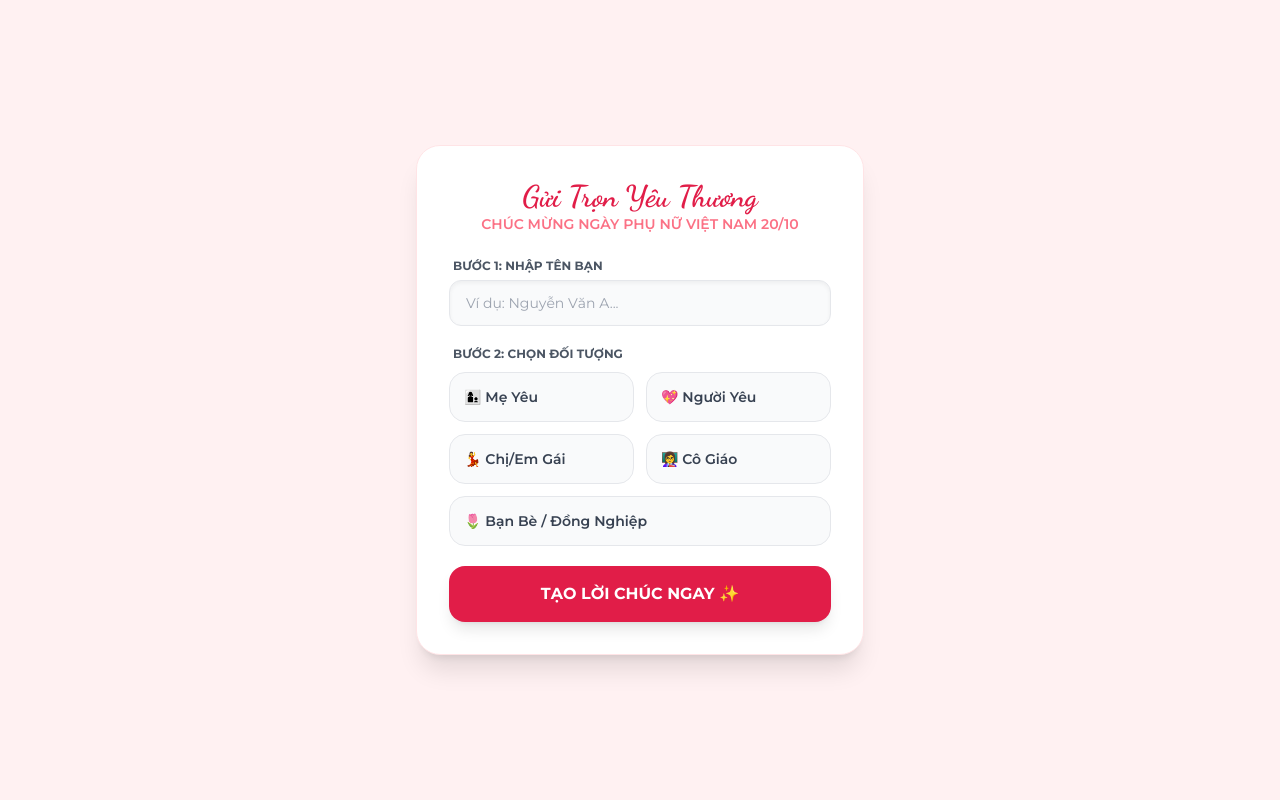
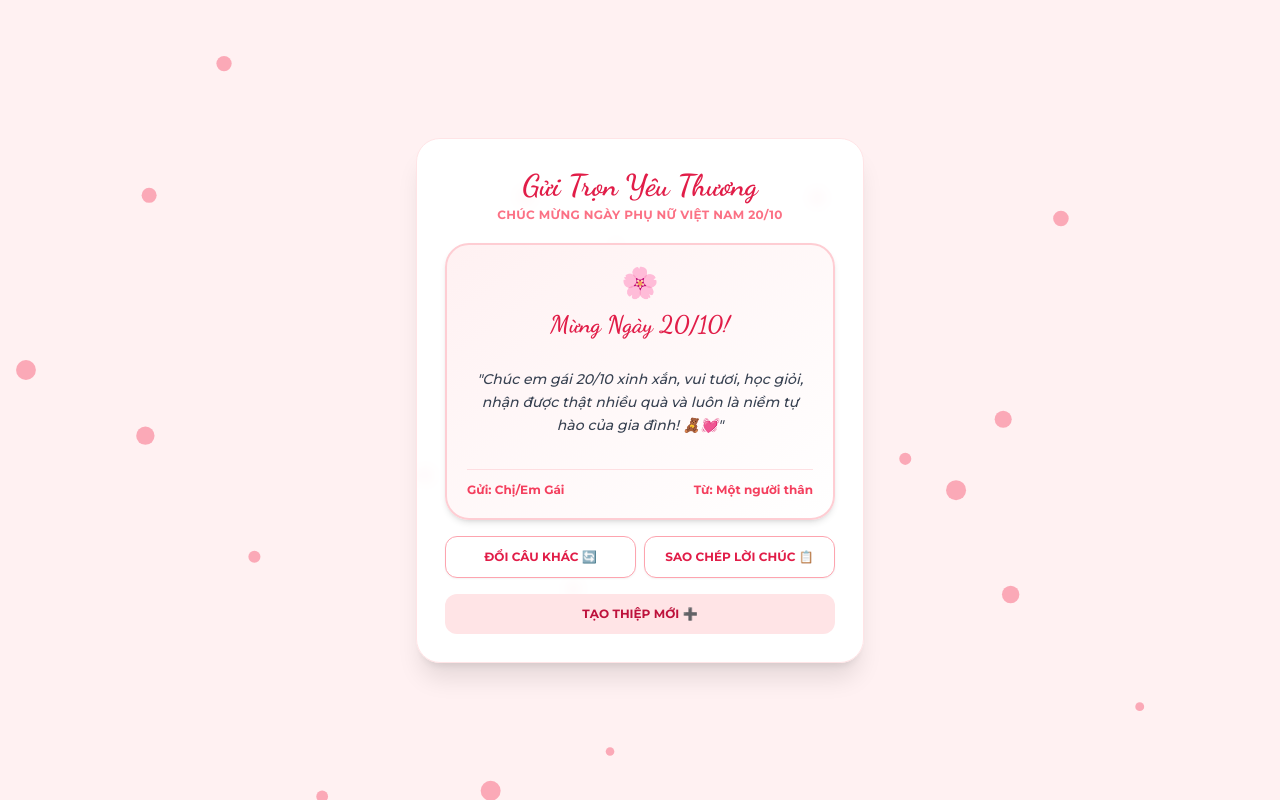
Before and after one commit to kient9770-commits/hay, a website: page index.html in a window 1280 px wide. Both pictures are taken after a click on the button "TẠO LỜI CHÚC NGAY ✨". Drawn offline with nearby package versions, Linux system fonts and the light colour scheme.

Commit message:
Update index.html

```diff
--- a/index.html
+++ b/index.html
@@ -2,103 +2,213 @@
 <html lang="vi">
 <head>
   <meta charset="UTF-8">
-  <meta name="viewport" content="width=device-width, initial-scale=1.0">
+  <meta name="viewport" content="width=device-width, initial-scale=1.0, maximum-scale=1.0, user-scalable=no">
   <title>Gửi Trọn Yêu Thương - 20/10 🌸</title>
 
-  <!-- Cấu hình PWA & Mobile -->
+  <!-- PWA meta tags -->
   <meta name="apple-mobile-web-app-capable" content="yes">
   <meta name="apple-mobile-web-app-status-bar-style" content="black-translucent">
-  <meta name="apple-mobile-web-app-title" content="Chúc 20/10">
 
-  <!-- Tailwind CSS & Fonts -->
   <script src="https://cdn.tailwindcss.com"></script>
-  <link href="https://fonts.googleapis.com/css2?family=Dancing+Script:wght@700&family=Montserrat:wght@400;600;700&display=swap" rel="stylesheet">
+  <link href="https://fonts.googleapis.com/css2?family=Dancing+Script:wght@700&family=Montserrat:wght@500;600;700&display=swap" rel="stylesheet">
 
   <style>
-    body { font-family: 'Montserrat', sans-serif; }
+    body { font-family: 'Montserrat', sans-serif; touch-action: manipulation; }
     .font-cursive { font-family: 'Dancing Script', cursive; }
 
-    /* Hiệu ứng chuyển cảnh nhẹ nhàng */
-    .fade-in { animation: fadeIn 0.5s ease-in-out forwards; }
-    @keyframes fadeIn { from { opacity: 0; transform: translateY(10px); } to { opacity: 1; transform: translateY(0); } }
+    .fade-in { animation: fadeIn 0.4s ease-out forwards; }
+    @keyframes fadeIn { from { opacity: 0; transform: translateY(8px); } to { opacity: 1; transform: translateY(0); } }
 
-    /* Style riêng cho nút được chọn */
+    /* Highlight nút chọn trên mobile */
     .btn-selected {
-      background-color: #fce7f3 !important; /* bg-rose-100 */
-      border-color: #f43f5e !important;     /* border-rose-500 */
-      color: #e11d48 !important;          /* text-rose-600 */
+      background-color: #ffe4e6 !important;
+      border-color: #f43f5e !important;
+      color: #e11d48 !important;
+      font-weight: 700 !important;
     }
   </style>
 </head>
-<body class="bg-rose-50 text-gray-800 min-h-screen p-4 flex items-center justify-center">
+<body class="bg-rose-50 text-gray-800 min-h-screen p-3 sm:p-4 flex items-center justify-center relative overflow-x-hidden">
 
-  <!-- Hiệu ứng nền Canvas: Cánh hoa falling -->
-  <canvas id="canvas-petals" class="fixed top-0 left-0 w-full h-full pointer-events-none z-0"></canvas>
+  <!-- Canvas cánh hoa falling -->
+  <canvas id="canvas-petals" style="position: fixed; top: 0; left: 0; width: 100vw; height: 100vh; pointer-events: none; z-index: 0;"></canvas>
 
-  <main class="w-full max-w-md bg-white p-6 md:p-8 rounded-3xl shadow-xl border border-rose-100 relative z-10 transition-all duration-300">
+  <main class="w-full max-w-md bg-white/95 backdrop-blur-sm p-5 sm:p-7 rounded-3xl shadow-xl border border-rose-100 relative z-10 transition-all">
 
-    <!-- TIÊU ĐỀ -->
-    <header class="text-center mb-6">
+    <header class="text-center mb-5">
       <h1 class="text-3xl font-bold text-rose-600 font-cursive">Gửi Trọn Yêu Thương</h1>
-      <p class="text-sm font-semibold text-rose-400">CHÚC MỪNG NGÀY PHỤ NỮ VIỆT NAM 20/10</p>
+      <p class="text-xs font-bold text-rose-400 tracking-wide mt-1">CHÚC MỪNG NGÀY PHỤ NỮ VIỆT NAM 20/10</p>
     </header>
 
-    <!-- MÀN HÌNH 1: NHẬP THÔNG TIN & CHỌN ĐỐI TƯỢNG -->
-    <div id="screen-setup" class="space-y-5 fade-in">
+    <!-- MÀN HÌNH 1: CẤU HÌNH -->
+    <div id="screen-setup" class="space-y-4 fade-in">
 
-      <!-- Nhập tên bạn -->
       <div>
-        <label class="block text-xs font-bold text-gray-600 mb-1.5 ml-1">BƯỚC 1: NHẬP TÊN BẠN</label>
-        <input type="text" id="sender-name" placeholder="Ví dụ: Nguyễn Văn A..." class="w-full px-4 py-3 bg-gray-50 border border-gray-200 rounded-xl text-sm focus:outline-none focus:ring-2 focus:ring-rose-300 transition shadow-inner">
+        <label class="block text-xs font-bold text-gray-600 mb-1 ml-1">BƯỚC 1: NHẬP TÊN BẠN</label>
+        <input type="text" id="sender-name" placeholder="Ví dụ: Nguyễn Văn A..." class="w-full px-4 py-3 bg-gray-50 border border-gray-200 rounded-2xl text-sm focus:outline-none focus:ring-2 focus:ring-rose-400 font-semibold text-gray-700 shadow-inner">
       </div>
 
-      <!-- Chọn đối tượng -->
       <div>
-        <label class="block text-xs font-bold text-gray-600 mb-2.5 ml-1">BƯỚC 2: CHỌN ĐỐI TƯỢNG</label>
-        <div class="grid grid-cols-2 gap-3">
-          <button onclick="selectCategory('mom')" id="btn-mom" class="category-btn p-3.5 bg-gray-50 border border-gray-200 rounded-2xl text-sm font-semibold text-gray-700 hover:bg-rose-50 hover:border-rose-300 transition flex items-center gap-2.5">
+        <label class="block text-xs font-bold text-gray-600 mb-2 ml-1">BƯỚC 2: CHỌN ĐỐI TƯỢNG</label>
+        <div class="grid grid-cols-2 gap-2.5">
+          <button type="button" onclick="selectCategory('mom')" id="btn-mom" class="category-btn p-3 bg-gray-50 border border-gray-200 rounded-2xl text-xs sm:text-sm font-semibold text-gray-700 active:bg-rose-100 transition flex items-center gap-2">
             👩‍👦 Mẹ Yêu
           </button>
-          <button onclick="selectCategory('lover')" id="btn-lover" class="category-btn p-3.5 bg-gray-50 border border-gray-200 rounded-2xl text-sm font-semibold text-gray-700 hover:bg-rose-50 hover:border-rose-300 transition flex items-center gap-2.5">
+          <button type="button" onclick="selectCategory('lover')" id="btn-lover" class="category-btn p-3 bg-gray-50 border border-gray-200 rounded-2xl text-xs sm:text-sm font-semibold text-gray-700 active:bg-rose-100 transition flex items-center gap-2">
             💖 Người Yêu
           </button>
-          <!-- DANH MỤC CHỊ/EM GÁI MỚI -->
-          <button onclick="selectCategory('sister')" id="btn-sister" class="category-btn p-3.5 bg-gray-50 border border-gray-200 rounded-2xl text-sm font-semibold text-gray-700 hover:bg-rose-50 hover:border-rose-300 transition flex items-center gap-2.5">
+          <button type="button" onclick="selectCategory('sister')" id="btn-sister" class="category-btn p-3 bg-gray-50 border border-gray-200 rounded-2xl text-xs sm:text-sm font-semibold text-gray-700 active:bg-rose-100 transition flex items-center gap-2">
             💃 Chị/Em Gái
           </button>
-          <button onclick="selectCategory('teacher')" id="btn-teacher" class="category-btn p-3.5 bg-gray-50 border border-gray-200 rounded-2xl text-sm font-semibold text-gray-700 hover:bg-rose-50 hover:border-rose-300 transition flex items-center gap-2.5">
+          <button type="button" onclick="selectCategory('teacher')" id="btn-teacher" class="category-btn p-3 bg-gray-50 border border-gray-200 rounded-2xl text-xs sm:text-sm font-semibold text-gray-700 active:bg-rose-100 transition flex items-center gap-2">
             👩‍🏫 Cô Giáo
           </button>
-          <button onclick="selectCategory('friend')" id="btn-friend" class="category-btn p-3.5 bg-gray-50 border border-gray-200 rounded-2xl text-sm font-semibold text-gray-700 hover:bg-rose-50 hover:border-rose-300 transition flex items-center gap-2.5 col-span-2">
+          <button type="button" onclick="selectCategory('friend')" id="btn-friend" class="category-btn p-3 bg-gray-50 border border-gray-200 rounded-2xl text-xs sm:text-sm font-semibold text-gray-700 active:bg-rose-100 transition flex items-center gap-2 col-span-2 justify-center">
             🌷 Bạn Bè / Đồng Nghiệp
           </button>
         </div>
       </div>
 
-      <!-- Nút Tạo lời chúc -->
-      <button onclick="generateWish()" class="w-full py-4 bg-rose-600 text-white rounded-2xl font-bold text-base shadow-lg hover:bg-rose-700 active:scale-95 transition-all">
+      <button type="button" id="submit-btn" onclick="generateWish()" class="w-full py-3.5 bg-rose-600 active:bg-rose-700 text-white rounded-2xl font-bold text-sm sm:text-base shadow-lg transition active:scale-95 mt-2">
         TẠO LỜI CHÚC NGAY ✨
       </button>
     </div>
 
-    <!-- MÀN HÌNH 2: HIỂN THỊ THIỆP -->
-    <div id="screen-card" class="hidden space-y-5 fade-in">
+    <!-- MÀN HÌNH 2: KẾT QUẢ THIỆP -->
+    <div id="screen-card" class="hidden space-y-4 fade-in">
 
-      <!-- Thiệp chúc mừng -->
-      <div id="wish-card" class="bg-gradient-to-br from-rose-50 to-white border-4 border-rose-200 rounded-3xl p-6 text-center shadow-lg relative overflow-hidden transition-all duration-300">
-        <div class="text-4xl mb-3">🌸</div>
-        <h2 id="card-header" class="text-2xl font-bold text-rose-600 font-cursive mb-4">Mừng Ngày 20/10!</h2>
+      <div id="wish-card" class="bg-gradient-to-br from-rose-50 to-white border-2 border-rose-200 rounded-3xl p-5 text-center shadow-md relative overflow-hidden">
+        <div class="text-3xl mb-2">🌸</div>
+        <h2 id="card-header" class="text-2xl font-bold text-rose-600 font-cursive mb-3">Mừng Ngày 20/10!</h2>
 
-        <p id="card-message" class="text-gray-700 text-sm leading-relaxed italic min-h-[120px] flex items-center justify-center px-2">
+        <p id="card-message" class="text-gray-700 text-sm leading-relaxed italic min-h-[100px] flex items-center justify-center px-1 font-medium">
           "Lời chúc sẽ xuất hiện ở đây..."
         </p>
 
-        <div class="mt-5 pt-3 border-t border-rose-200/60 flex items-center justify-between text-xs text-rose-500 font-bold">
-          <span id="card-to">Gửi: Chị Gái</span>
-          <span id="card-from">Từ: [Tên bạn]</span>
+        <div class="mt-4 pt-3 border-t border-rose-200/60 flex items-center justify-between text-xs text-rose-500 font-bold">
+          <span id="card-to">Gửi: ...</span>
+          <span id="card-from">Từ: ...</span>
         </div>
       </div>
 
-      <!-- Các nút thao tác -->
-      <div class="grid grid-cols-2 gap-3">
-        <button onclick="generateWish()" class="py-3 px-4 bg-white border border-rose-30
+      <div class="grid grid-cols-2 gap-2">
+        <button type="button" onclick="generateWish()" class="py-3 px-2 bg-white border border-rose-300 text-rose-600 rounded-xl text-xs font-bold active:bg-rose-50 transition shadow-sm">
+          ĐỔI CÂU KHÁC 🔄
+        </button>
+        <button type="button" onclick="copyWish()" class="py-3 px-2 bg-white border border-rose-300 text-rose-600 rounded-xl text-xs font-bold active:bg-rose-50 transition shadow-sm">
+          SAO CHÉP LỜI CHÚC 📋
+        </button>
+      </div>
+
+      <button type="button" onclick="restartApp()" class="w-full py-3 bg-rose-100 text-rose-700 rounded-xl text-xs font-bold active:bg-rose-200 transition">
+        TẠO THIỆP MỚI ➕
+      </button>
+    </div>
+
+  </main>
+
+  <script>
+    const wishes = {
+      mom: [
+        "Nhân ngày 20/10, con chúc Mẹ luôn khỏe mạnh, hạnh phúc và bình an. Cảm ơn Mẹ đã luôn là bến đỗ bình yên của con! Mẹ ơi, con yêu Mẹ nhiều! 💖🌸",
+        "Mẹ kính yêu, con chúc Mẹ ngày 20/10 tràn ngập nụ cười, nhận được thật nhiều hoa và quà. Con mong Mẹ sống thật lâu bên con! 🌷✨",
+        "Chúc người phụ nữ tuyệt vời nhất thế gian của con ngày Phụ nữ Việt Nam 20/10 thật nhiều niềm vui. Cảm ơn Mẹ vì tất cả! 💐❤️"
+      ],
+      lover: [
+        "Chúc công chúa của anh ngày 20/10 thật xinh đẹp, vui vẻ và nhận được thật nhiều tình yêu thương. Yêu em nhiều nhất! 💖🌹",
+        "Mừng ngày Phụ nữ Việt Nam, chúc cô gái của anh luôn rạng rỡ như những bông hoa, công việc thuận lợi và mãi mãi ở bên anh nhé! ✨👑",
+        "Gửi em yêu! Chúc em ngày 20/10 hạnh phúc trọn vẹn. Mỗi phút giây bên em đều là món quà quý giá với anh! 🌷💝"
+      ],
+      sister: [
+        "Ngày 20/10, chúc chị/em gái luôn rạng rỡ, xinh đẹp, trẻ trung, gặp nhiều may mắn trong công việc và cuộc sống! 🌟🌸",
+        "Chúc chị/em gái ngày Phụ nữ Việt Nam tràn ngập niềm vui, nhận được thật nhiều hoa, nhiều quà và tình yêu thương! 💐❤️",
+        "Mừng 20/10! Chúc chị/em gái ngày càng bùng nổ nhan sắc, mua sắm không cần nhìn giá và luôn hạnh phúc nhé! 🛍️✨",
+        "Chúc em gái 20/10 xinh xắn, vui tươi, học giỏi, nhận được thật nhiều quà và luôn là niềm tự hào của gia đình! 🧸💓"
+      ],
+      teacher: [
+        "Nhân ngày 20/10, em xin kính chúc Cô luôn mạnh khỏe, hạnh phúc và giữ vững ngọn lửa nhiệt huyết với sự nghiệp trồng người! 💐📖",
+        "Kính chúc Cô giáo ngày Phụ nữ Việt Nam thật nhiều niềm vui, luôn xinh đẹp và công tác tốt! 🌸✨"
+      ],
+      friend: [
+        "Chúc bạn thân mến ngày 20/10 luôn tươi trẻ, xinh đẹp, thành công trong công việc và sớm có người rước nhé! 🥳🌸",
+        "Mừng ngày 20/10, chúc bạn luôn vui vẻ, nhận được thật nhiều hoa, nhiều quà và mãi mãi xinh tươi rạng rỡ! 💐🎁"
+      ]
+    };
+
+    let selectedCategory = 'sister'; // Mặc định chọn Chị/Em gái
+
+    function selectCategory(cat) {
+      selectedCategory = cat;
+      document.querySelectorAll('.category-btn').forEach(btn => btn.classList.remove('btn-selected'));
+      const activeBtn = document.getElementById(`btn-${cat}`);
+      if (activeBtn) activeBtn.classList.add('btn-selected');
+    }
+
+    // Tự chọn mặc định Chị/Em gái khi tải trang
+    selectCategory('sister');
+
+    function generateWish() {
+      const senderName = document.getElementById('sender-name').value.trim() || 'Một người thân';
+      const list = wishes[selectedCategory] || wishes.sister;
+      const chosenWish = list[Math.floor(Math.random() * list.length)];
+
+      const labels = { mom: 'Mẹ Yêu', lover: 'Người Yêu', sister: 'Chị/Em Gái', teacher: 'Cô Giáo', friend: 'Bạn Bè' };
+
+      document.getElementById('card-message').innerText = `"${chosenWish}"`;
+      document.getElementById('card-to').innerText = `Gửi: ${labels[selectedCategory]}`;
+      document.getElementById('card-from').innerText = `Từ: ${senderName}`;
+
+      document.getElementById('screen-setup').classList.add('hidden');
+      document.getElementById('screen-card').classList.remove('hidden');
+    }
+
+    function copyWish() {
+      const msg = document.getElementById('card-message').innerText;
+      const from = document.getElementById('card-from').innerText;
+      navigator.clipboard.writeText(`${msg}\n\n${from}\n✨ Chúc mừng ngày Phụ nữ Việt Nam 20/10 ✨`).then(() => {
+        alert('Đã sao chép lời chúc! Bạn dán gửi qua Zalo/Messenger nhé ❤️');
+      }).catch(() => {
+        alert('Đã chọn lời chúc, bạn bôi đen để copy nhé!');
+      });
+    }
+
+    function restartApp() {
+      document.getElementById('screen-card').classList.add('hidden');
+      document.getElementById('screen-setup').classList.remove('hidden');
+    }
+
+    // Canvas nhẹ nhàng cho di động
+    const canvas = document.getElementById('canvas-petals');
+    const ctx = canvas.getContext('2d');
+    let w = canvas.width = window.innerWidth;
+    let h = canvas.height = window.innerHeight;
+
+    window.addEventListener('resize', () => {
+      w = canvas.width = window.innerWidth;
+      h = canvas.height = window.innerHeight;
+    });
+
+    const petals = Array.from({ length: 20 }, () => ({
+      x: Math.random() * w, y: Math.random() * h,
+      r: Math.random() * 6 + 4,
+      sy: Math.random() * 1 + 0.5,
+      sx: Math.random() * 0.6 - 0.3
+    }));
+
+    function anim() {
+      ctx.clearRect(0, 0, w, h);
+      ctx.fillStyle = 'rgba(244, 63, 94, 0.4)';
+      petals.forEach(p => {
+        p.y += p.sy; p.x += p.sx;
+        if (p.y > h) p.y = -10;
+        ctx.beginPath();
+        ctx.arc(p.x, p.y, p.r, 0, Math.PI * 2);
+        ctx.fill();
+      });
+      requestAnimationFrame(anim);
+    }
+    anim();
+  </script>
+
+</body>
+</html>
```
